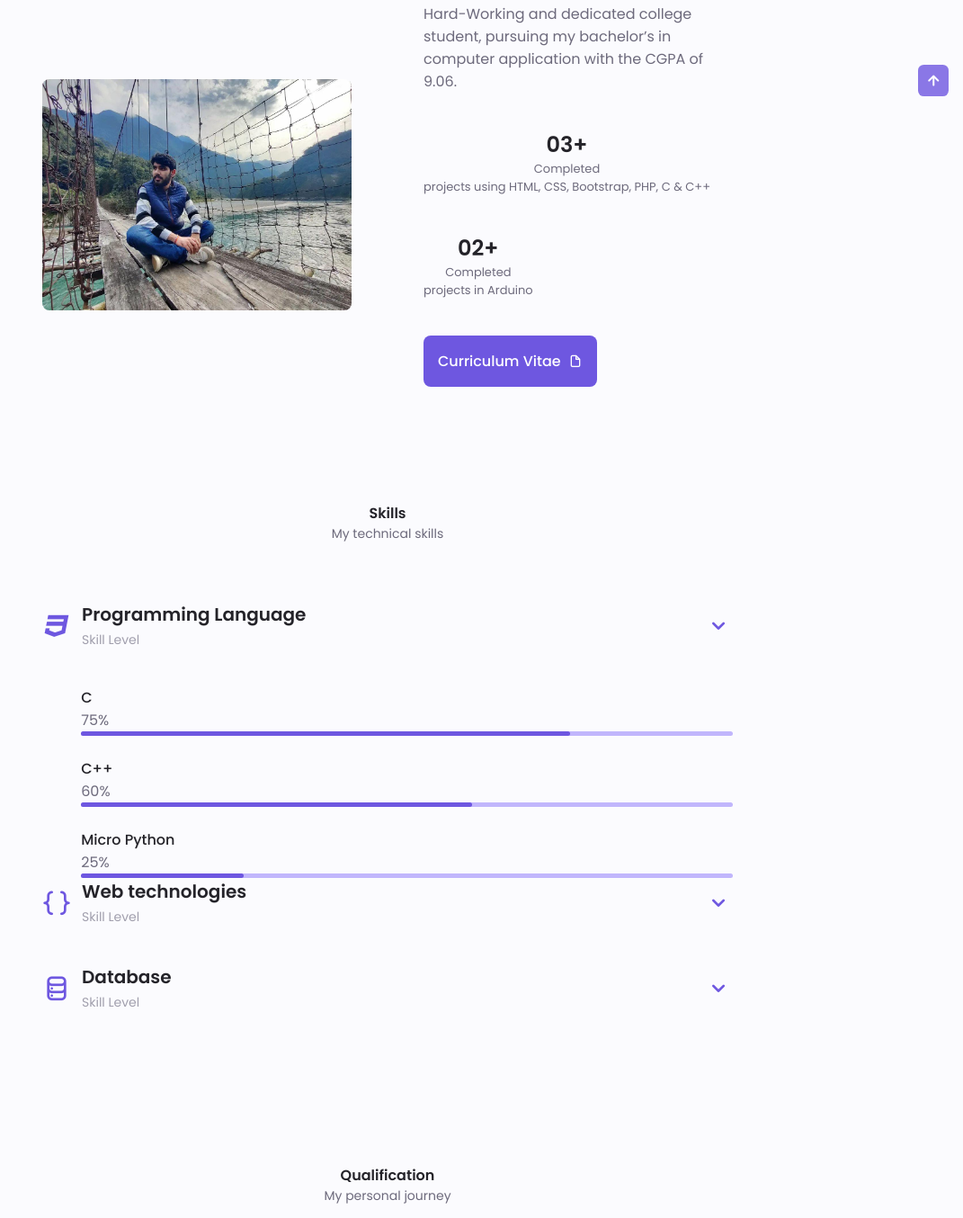
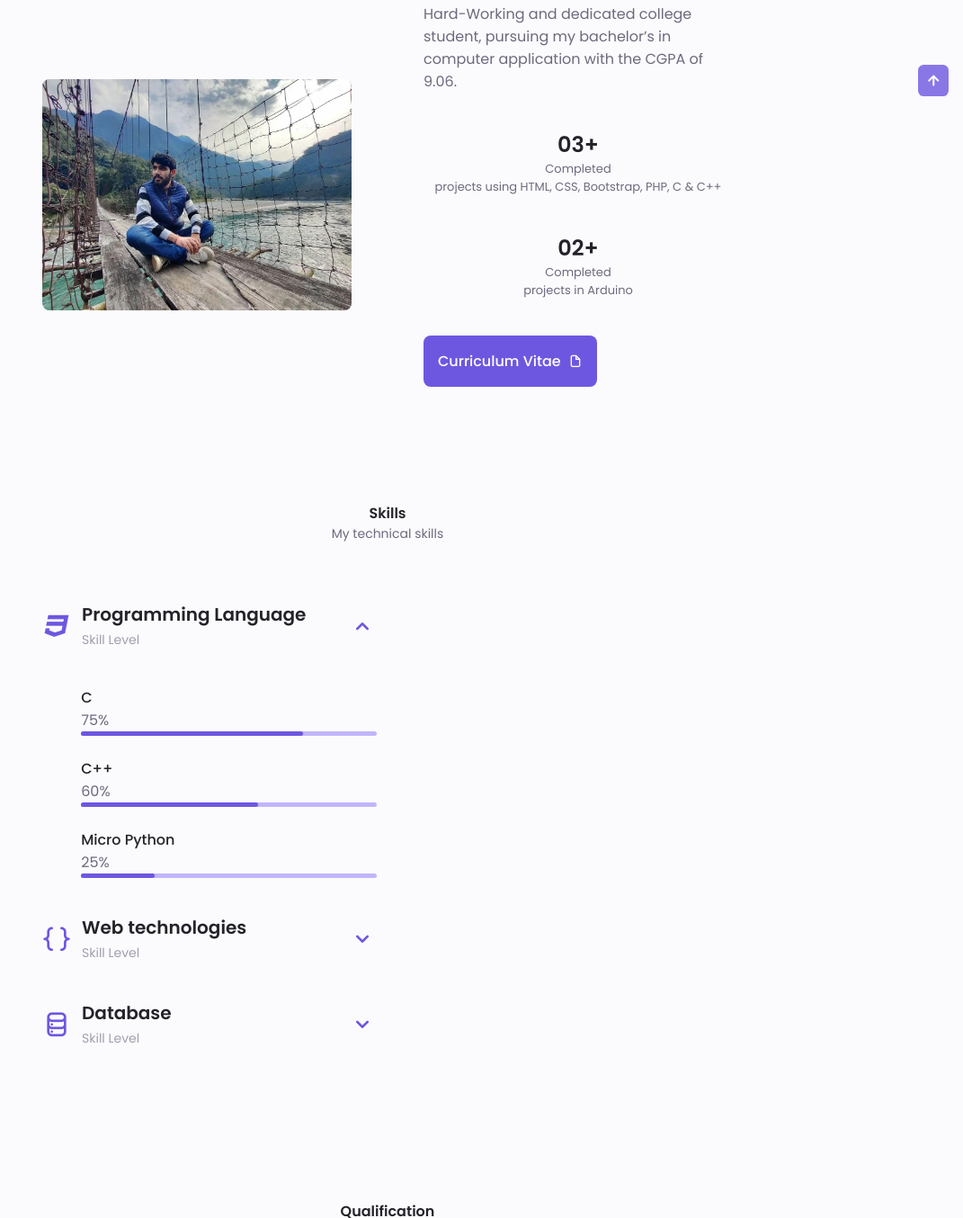
Before and after one commit to vimarshpandey/PersonalWebsite, a plain HTML site: page index.html in a window 1280 px wide. Shown: the part 853-2207 px from the top of the page at 90% size, without its empty margins (209-1280 px from the left). Drawn offline with nearby package versions, Linux system fonts and the light colour scheme.

Commit message:
Skills Arrow class edit

```diff
--- a/assets/css/stylep.css
+++ b/assets/css/stylep.css
@@ -527,7 +527,7 @@ img{
     margin-bottom: var(--mb-2-5);
 }
 
-.skills__open .skillls__arrow{
+.skills__open .skills__arrow{
     transform: rotate(-180deg);
 }
 
@@ -913,11 +913,12 @@ img{
     }
 
     .about__img{
-        width: 270px;
+        width: 250px;
     }
 
     .about__container,
     .contact__container,
+    .skills__container,
     .footer__container{
         grid-template-columns: repeat(2, 1fr);
     }
@@ -1016,7 +1017,7 @@ img{
     }
 
     .about__info{
-        justify-content: space-between;
+        justify-content: center;
     }
 
     .about__buttons{
--- a/index.html
+++ b/index.html
@@ -155,7 +155,7 @@
                 <div class="skills__container container grid">
                     <div>
                         <!--=============== SKILL 1 ====================-->
-                        <div class="skills__content skillls__open">
+                        <div class="skills__content skills__open">
                             <div class="skills__header">
                                 <i class="uil uil-programming-language skills__icon"></i>
 
```
